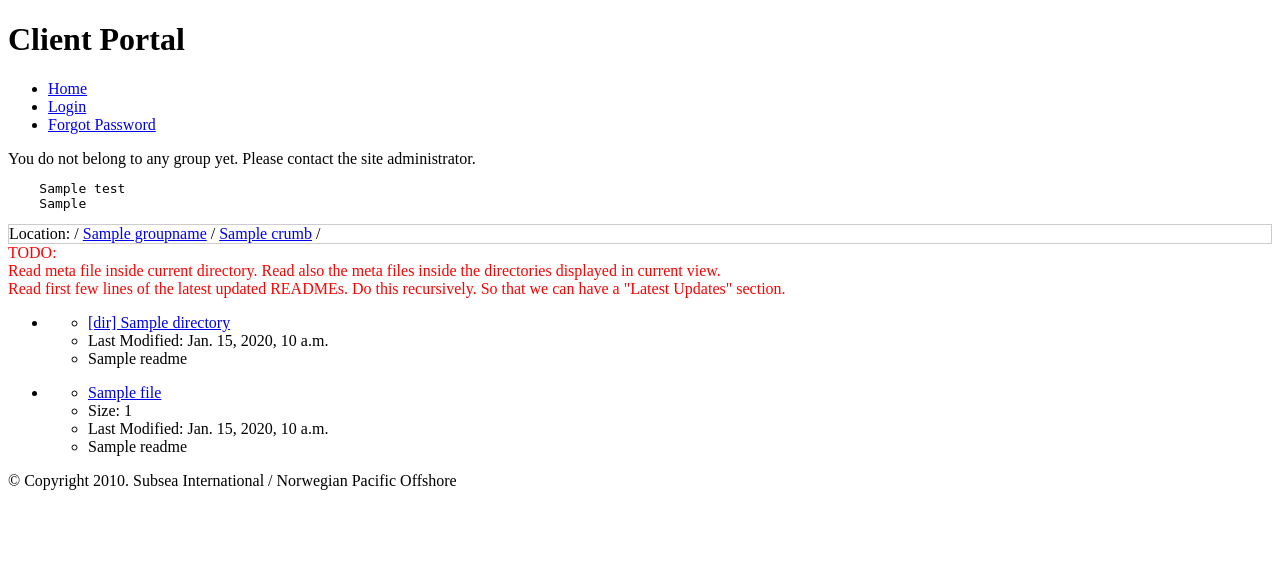
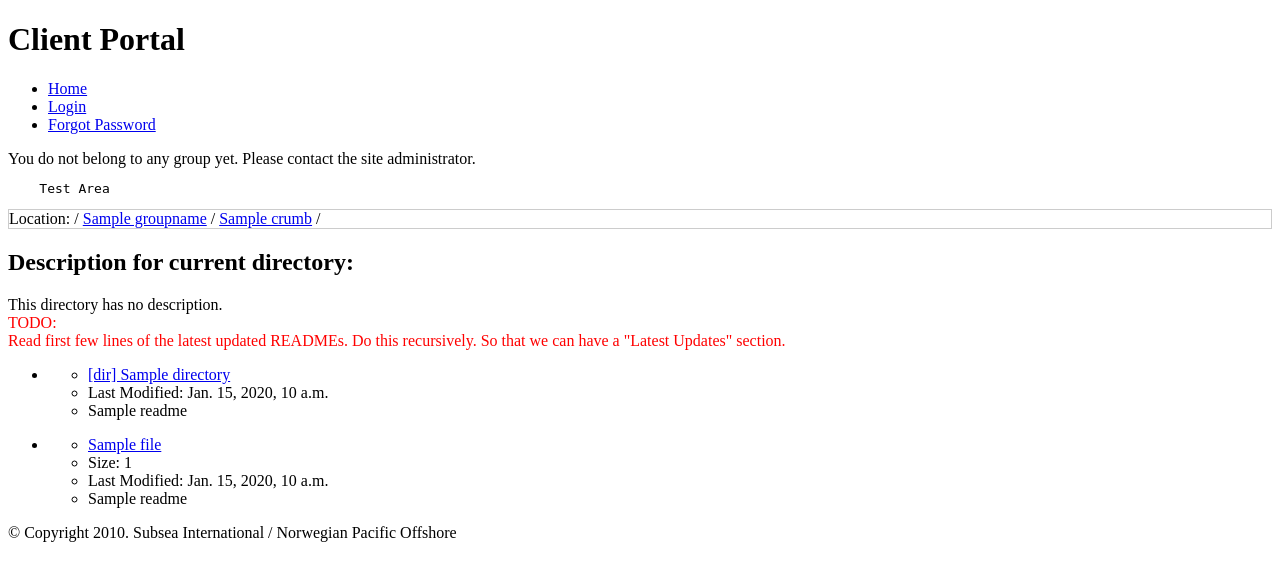
Before and after one commit to wenbert/clientarea, a Django app: template templates/home/browse_files.html in a window 1280 px wide. Shown: the top 581 px of the page. Run offline with Django 3.2, Linux system fonts and the light colour scheme; the template is opened without the code that fills it: most values are stand-ins (such as "Sample title", 1, 10 or a date in 2020); parts of the project's set-up code (start-up, migrations or seed data) failed here and were passed over.

Commit message:
fixes for bugs when displaying README for directories.

```diff
--- a/templates/home/browse_files.html
+++ b/templates/home/browse_files.html
@@ -1,8 +1,7 @@
 {% extends "base.html" %}
 {% block content %}
 <pre>
-    {{test}}
-    {{test2}}
+    Test Area
 </pre>
 <div style="border: 1px solid #ccc;"> Location:
 / <a href="/home/browse_files/{{groupname}}">{{groupname}}</a> /
@@ -15,9 +14,16 @@
     {% endifnotequal  %}
 {% endfor %}
 </div>
+<div>
+    <h2>Description for current directory:</h2>
+    {% if user.is_authenticated %}
+        {{readme_for_current_dir}}
+    {% else %}
+        This directory has no description.
+    {% endif %}
+</div>
 <div style="color: red">
     TODO: <br/>
-    Read meta file inside current directory. Read also the meta files inside the directories displayed in current view.<br/>
     Read first few lines of the latest updated READMEs. Do this recursively. So that we can have a "Latest Updates" section.
 </div>
 {% if files or directories%}
```
Also changed, not shown: home/views.py (+16 -3 lines).
